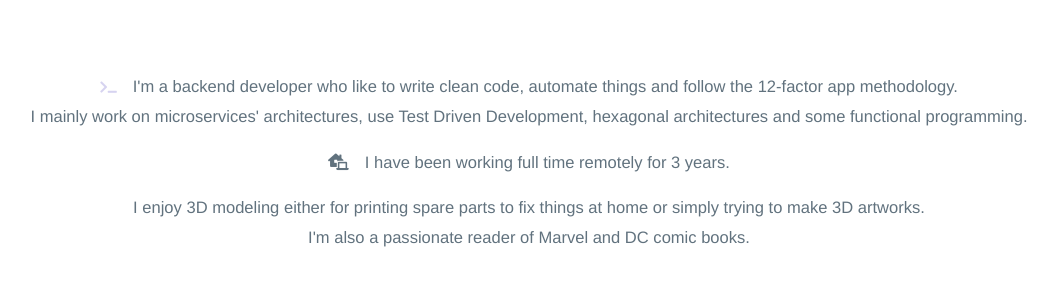
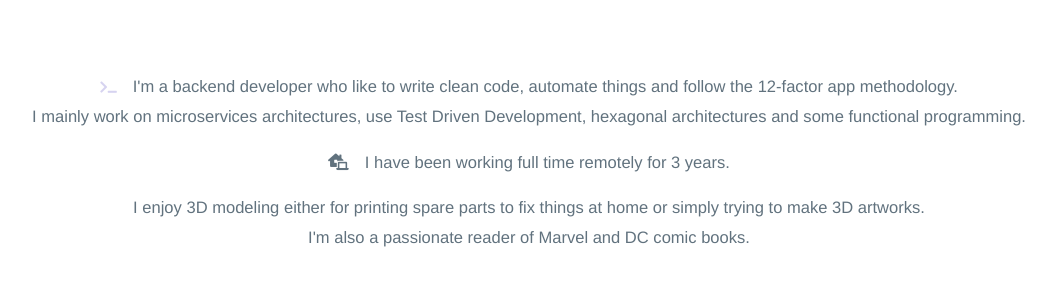
Before and after one commit to antoinecarton/antoinecarton.github.io, a Jekyll site: the page built from index.md, in a window 1280 px wide and 900 px high, scrolled down 415 px. Shown: the part 153-453 px from the top of the window, without its empty margins (111-1168 px from the left). Built offline with Jekyll 4.4.1, drawn with Linux system fonts in a browser that asks for light colours.

Commit message:
fix typo

```diff
--- a/_layouts/default.html
+++ b/_layouts/default.html
@@ -26,7 +26,7 @@
         <div class="description">
           <p><i class="fas fa-terminal cursor"></i>I'm a backend developer who like to write clean code, automate things and follow the 12-factor app methodology.
             <br/>
-            I mainly work on microservices' architectures, use Test Driven Development, hexagonal architectures and some functional programming.
+            I mainly work on microservices architectures, use Test Driven Development, hexagonal architectures and some functional programming.
           </p>
           <p><i class="fas fa-laptop-house tab"></i>I have been working full time remotely for 3 years.</p>
           <p>I enjoy 3D modeling either for printing spare parts to fix things at home or simply trying to make 3D artworks.
```
